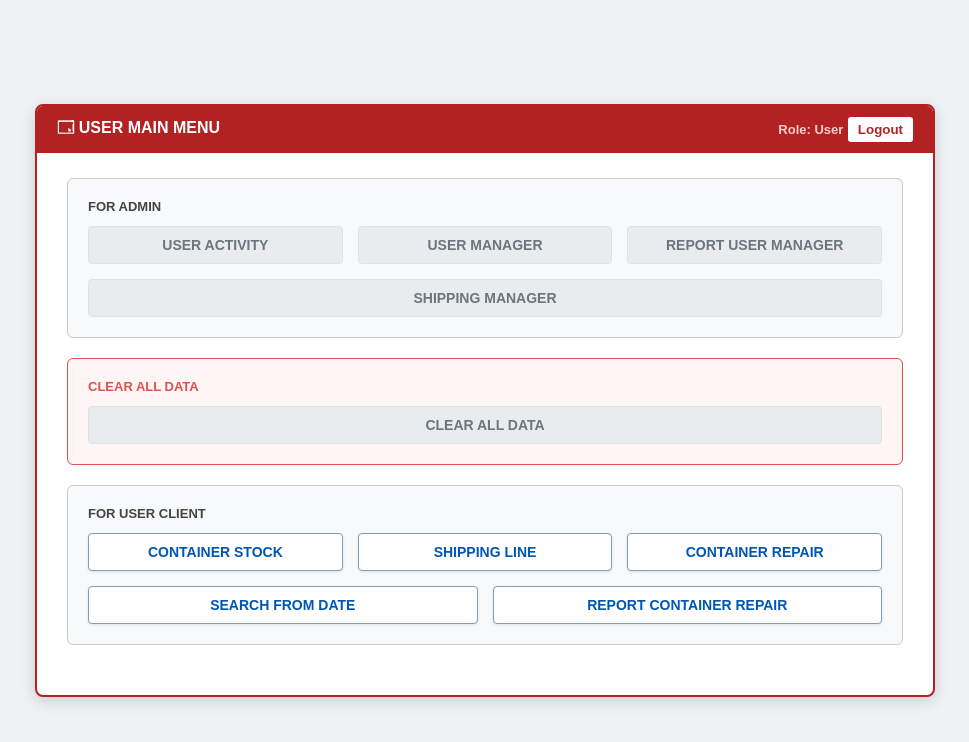
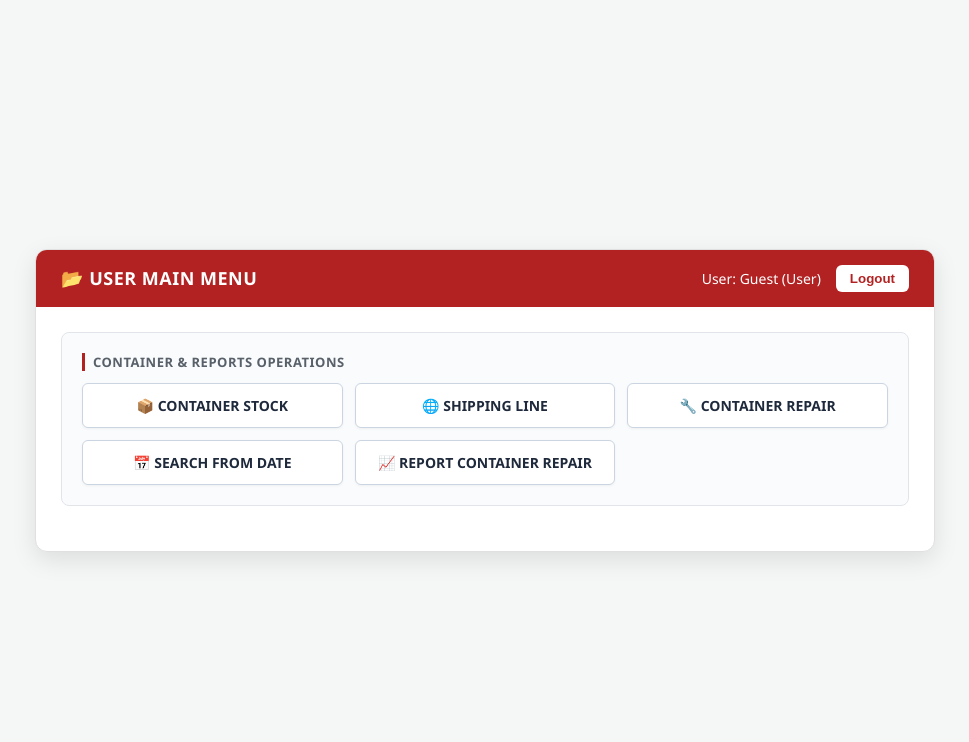
Before and after one commit to Machantra76/my-accesses-api, a website: page public/dashboard.html in a window 1280 px wide. Shown: the whole page, without its empty margins (155-1124 px from the left). Drawn offline with Linux system fonts and the light colour scheme.

Commit message:
Update dashboard.html

```diff
--- a/public/dashboard.html
+++ b/public/dashboard.html
@@ -7,208 +7,202 @@
     <style>
         * { box-sizing: border-box; }
         body {
-            font-family: Arial, sans-serif;
-            background: #eef2f5;
+            font-family: 'Segoe UI', Tahoma, Geneva, Verdana, sans-serif;
+            background: #f4f7f6;
             margin: 0;
-            padding: 20px;
+            padding: 30px;
             display: flex;
             justify-content: center;
             align-items: center;
             min-height: 100vh;
         }
-        .menu-container {
+        .main-container {
             background: #ffffff;
             width: 100%;
             max-width: 900px;
-            padding: 30px;
-            border-radius: 8px;
-            box-shadow: 0 4px 15px rgba(0,0,0,0.15);
-            border: 2px solid #b22222;
+            border-radius: 12px;
+            box-shadow: 0 8px 25px rgba(0,0,0,0.1);
+            overflow: hidden;
+            border: 1px solid #e0e0e0;
         }
+        /* Top Navigation Bar */
         .top-bar {
             display: flex;
             justify-content: space-between;
             align-items: center;
             background: #b22222;
             color: white;
-            padding: 10px 20px;
-            margin: -30px -30px 25px -30px;
-            border-top-left-radius: 6px;
-            border-top-right-radius: 6px;
-            font-weight: bold;
+            padding: 15px 25px;
+        }
+        .top-bar h2 {
+            margin: 0;
+            font-size: 18px;
+            letter-spacing: 0.5px;
         }
         .user-info {
-            font-size: 13px;
-            color: #ffcccc;
+            display: flex;
+            align-items: center;
+            gap: 15px;
+            font-size: 14px;
         }
+        .btn-logout {
+            background: #fff;
+            color: #b22222;
+            border: none;
+            padding: 6px 14px;
+            border-radius: 6px;
+            cursor: pointer;
+            font-weight: bold;
+            transition: background 0.2s;
+        }
+        .btn-logout:hover { background: #f1f1f1; }
 
+        /* Content Body */
+        .content-body {
+            padding: 25px;
+        }
         .section-box {
-            border: 1px solid #ccc;
+            background: #fafbfc;
+            border: 1px solid #e1e4e8;
+            border-radius: 8px;
             padding: 20px;
-            border-radius: 6px;
-            background: #f8f9fa;
             margin-bottom: 20px;
         }
         .section-title {
+            font-size: 13px;
             font-weight: bold;
-            font-size: 13px;
-            color: #444;
+            color: #586069;
+            text-transform: uppercase;
             margin-bottom: 12px;
-            text-transform: uppercase;
+            letter-spacing: 0.5px;
+            border-left: 3px solid #b22222;
+            padding-left: 8px;
         }
 
-        .button-grid {
-            display: flex;
-            flex-wrap: wrap;
-            gap: 15px;
+        /* Grid Buttons Layout */
+        .grid-menu {
+            display: grid;
+            grid-template-columns: repeat(auto-fit, minmax(240px, 1fr));
+            gap: 12px;
+        }
+        .menu-btn {
+            background: #ffffff;
+            border: 1px solid #cbd5e1;
+            color: #1e293b;
+            padding: 12px 15px;
+            border-radius: 6px;
+            font-size: 14px;
+            font-weight: 600;
+            cursor: pointer;
+            text-align: center;
+            text-decoration: none;
+            transition: all 0.2s ease;
+            box-shadow: 0 1px 3px rgba(0,0,0,0.05);
+        }
+        .menu-btn:hover {
+            background: #b22222;
+            color: white;
+            border-color: #b22222;
+            transform: translateY(-2px);
+            box-shadow: 0 4px 10px rgba(178, 34, 34, 0.2);
         }
 
-        .btn {
-            padding: 10px 20px;
-            border: 1px solid #7f9db9;
-            border-radius: 4px;
-            font-size: 14px;
-            font-weight: bold;
-            cursor: pointer;
-            background: #ffffff;
-            color: #0056b3;
-            box-shadow: 0 1px 3px rgba(0,0,0,0.1);
-            transition: all 0.2s;
-            text-decoration: none;
-            display: inline-block;
-            text-align: center;
-            flex: 1 1 200px;
+        /* Admin & Danger Special Styling */
+        .danger-box {
+            border-color: #fca5a5;
+            background: #fef2f2;
         }
-        .btn:hover { background: #e2e6ea; border-color: #0056b3; }
-
+        .danger-box .section-title {
+            color: #dc2626;
+            border-left-color: #dc2626;
+        }
         .btn-danger {
-            color: #b22222;
-            border-color: #d9534f;
+            background: #fee2e2;
+            color: #dc2626;
+            border-color: #fca5a5;
         }
         .btn-danger:hover {
-            background: #f8d7da;
+            background: #dc2626;
+            color: white;
+            border-color: #dc2626;
         }
-
-        .btn:disabled {
-            background: #e9ecef;
-            color: #6c757d;
-            border-color: #dee2e6;
-            cursor: not-allowed;
-            box-shadow: none;
-        }
-
-        .logout-btn {
-            background: #fff;
-            color: #b22222;
-            border: none;
-            padding: 5px 10px;
-            border-radius: 3px;
-            cursor: pointer;
-            font-weight: bold;
-        }
-        .logout-btn:hover { background: #f1f1f1; }
     </style>
 </head>
 <body>
 
-<div class="menu-container">
+<div class="main-container">
+    <!-- Top Bar -->
     <div class="top-bar">
-        <span>🗔 USER MAIN MENU</span>
-        <div>
-            <span id="userRoleDisplay" class="user-info">Role: Loading...</span>
-            <button class="logout-btn" onclick="logout()">Logout</button>
+        <h2>📂 USER MAIN MENU</h2>
+        <div class="user-info">
+            <span id="roleDisplay">Role: User</span>
+            <button class="btn-logout" onclick="logout()">Logout</button>
         </div>
     </div>
 
-    <!-- FOR ADMIN SECTION -->
-    <div class="section-box" id="adminSection">
-        <div class="section-title">FOR ADMIN</div>
-        <div class="button-grid">
-            <button class="btn" id="btnActivity" onclick="openPage('user_activity.html')">USER ACTIVITY</button>
-            <button class="btn" id="btnUserManager" onclick="openPage('user_management.html')">USER MANAGER</button>
-            <button class="btn" id="btnReportUserManager" onclick="openPage('user_report.html')">REPORT USER MANAGER</button>
-            <button class="btn" id="btnShippingManager" onclick="openPage('shipping_line_manager.html')">SHIPPING MANAGER</button>
+    <!-- Body -->
+    <div class="content-body">
+
+        <!-- FOR ADMIN SECTION (លាក់ស្វ័យប្រវត្តិបើមិនមែន Admin) -->
+        <div id="adminSection" class="section-box" style="display: none;">
+            <div class="section-title">For Admin Management</div>
+            <div class="grid-menu">
+                <a href="user_activity.html" class="menu-btn">👤 USER ACTIVITY</a>
+                <a href="user_manager.html" class="menu-btn">⚙️ USER MANAGER</a>
+                <a href="report_user_manager.html" class="menu-btn">📊 REPORT USER MANAGER</a>
+                <a href="shipping_manager.html" class="menu-btn">🚢 SHIPPING MANAGER</a>
+            </div>
         </div>
-    </div>
 
-    <!-- CLEAR ALL DATA SECTION -->
-    <div class="section-box" style="border-color: #d9534f; background: #fff5f5;">
-        <div class="section-title" style="color: #d9534f;">CLEAR ALL DATA</div>
-        <div class="button-grid">
-            <button class="btn btn-danger" id="btnClearAllData" onclick="clearAllData()">CLEAR ALL DATA</button>
+        <!-- CLEAR ALL DATA SECTION (សម្រាប់ Admin ពិសេស) -->
+        <div id="clearDataSection" class="section-box danger-box" style="display: none;">
+            <div class="section-title">Danger Zone</div>
+            <div class="grid-menu">
+                <button onclick="clearAllData()" class="menu-btn btn-danger">⚠️ CLEAR ALL DATA</button>
+            </div>
         </div>
-    </div>
 
-    <!-- FOR USER CLIENT SECTION -->
-    <div class="section-box">
-        <div class="section-title">FOR USER CLIENT</div>
-        <div class="button-grid">
-            <button class="btn" id="btnContainerStock" onclick="openPage('stock_in.html')">CONTAINER STOCK</button>
-            <button class="btn" id="btnShippingLine" onclick="openPage('shipping_line.html')">SHIPPING LINE</button>
-            <button class="btn" id="btnContainerRepair" onclick="openPage('repair.html')">CONTAINER REPAIR</button>
-            <button class="btn" id="btnSearchFromDate" onclick="openPage('date_in.html')">SEARCH FROM DATE</button>
-            <!-- ប៊ូតុងថ្មីដែលបានបន្ថែម -->
-            <button class="btn" id="btnReportContainerRepair" onclick="openPage('report_repair.html')">REPORT CONTAINER REPAIR</button>
+        <!-- FOR USER CLIENT SECTION -->
+        <div class="section-box">
+            <div class="section-title">Container & Reports Operations</div>
+            <div class="grid-menu">
+                <a href="container_stock.html" class="menu-btn">📦 CONTAINER STOCK</a>
+                <a href="shipping_line.html" class="menu-btn">🌐 SHIPPING LINE</a>
+                <a href="container_repair.html" class="menu-btn">🔧 CONTAINER REPAIR</a>
+                <a href="search_from_date.html" class="menu-btn">📅 SEARCH FROM DATE</a>
+                <a href="report_repair.html" class="menu-btn">📈 REPORT CONTAINER REPAIR</a>
+            </div>
         </div>
+
     </div>
 </div>
 
 <script>
-    const API_BASE = "https://my-accesses-api.onrender.com";
+    window.onload = function() {
+        // ดึง Role និង Username ពី localStorage
+        const userRole = localStorage.getItem('userRole') || 'User';
+        const loggedInUser = localStorage.getItem('loggedInUser') || 'Guest';
 
-    window.onload = () => {
-        let currentUserRole = localStorage.getItem("userRole") || "User";
-        document.getElementById("userRoleDisplay").innerText = `Role: ${currentUserRole}`;
+        // បង្ហាញ Role នៅ Header
+        document.getElementById('roleDisplay').innerText = `User: ${loggedInUser} (${userRole})`;
 
-        if (currentUserRole === "Admin") {
-            setButtonAccess(true);
-        } else {
-            setButtonAccess(false);
+        // បើជា Admin ឱ្យបង្ហាញប៊ូតុង Admin និង Clear Data
+        if (userRole.toLowerCase() === 'admin') {
+            document.getElementById('adminSection').style.display = 'block';
+            document.getElementById('clearDataSection').style.display = 'block';
         }
     };
 
-    function setButtonAccess(isAdmin) {
-        document.getElementById("btnActivity").disabled = !isAdmin;
-        document.getElementById("btnUserManager").disabled = !isAdmin;
-        document.getElementById("btnReportUserManager").disabled = !isAdmin;
-        document.getElementById("btnShippingManager").disabled = !isAdmin;
-        document.getElementById("btnClearAllData").disabled = !isAdmin;
-
-        document.getElementById("btnContainerStock").disabled = false;
-        document.getElementById("btnShippingLine").disabled = false;
-        document.getElementById("btnContainerRepair").disabled = false;
-        document.getElementById("btnSearchFromDate").disabled = false;
-        document.getElementById("btnReportContainerRepair").disabled = false;
-    }
-
-    function openPage(pageName) {
-        console.log("Opening page:", pageName);
-        window.location.href = pageName;
-    }
-
-    async function clearAllData() {
-        if (confirm("WARNING: Are you sure you want to clear all data from the Cloud Database? This action cannot be undone!")) {
-            try {
-                let res = await fetch(`${API_BASE}/api/reset-database`, {
-                    method: 'DELETE'
-                });
-
-                if (res.status === 200 || res.ok) {
-                    alert("All data has been cleared from the Cloud Database successfully!");
-                } else {
-                    let errText = await res.text();
-                    alert(`Failed to clear data! Status: ${res.status} - ${errText}`);
-                }
-            } catch (err) {
-                console.error("Error clearing database:", err);
-                alert("Connection Error: " + err.message);
-            }
+    function clearAllData() {
+        if (confirm("តើអ្នកពិតជាចង់លុបទិន្នន័យទាំងអស់មែនទេ?")) {
+            alert("មុខងារ Clear All Data កំពុងដំណើរការ...");
         }
     }
 
     function logout() {
-        localStorage.removeItem("userRole");
-        window.location.href = "login.html";
+        localStorage.removeItem('loggedInUser');
+        localStorage.removeItem('userRole');
+        window.location.replace('index.html'); // ប្ដូរទៅទំព័រ Login វិញ
     }
 </script>
 
```
